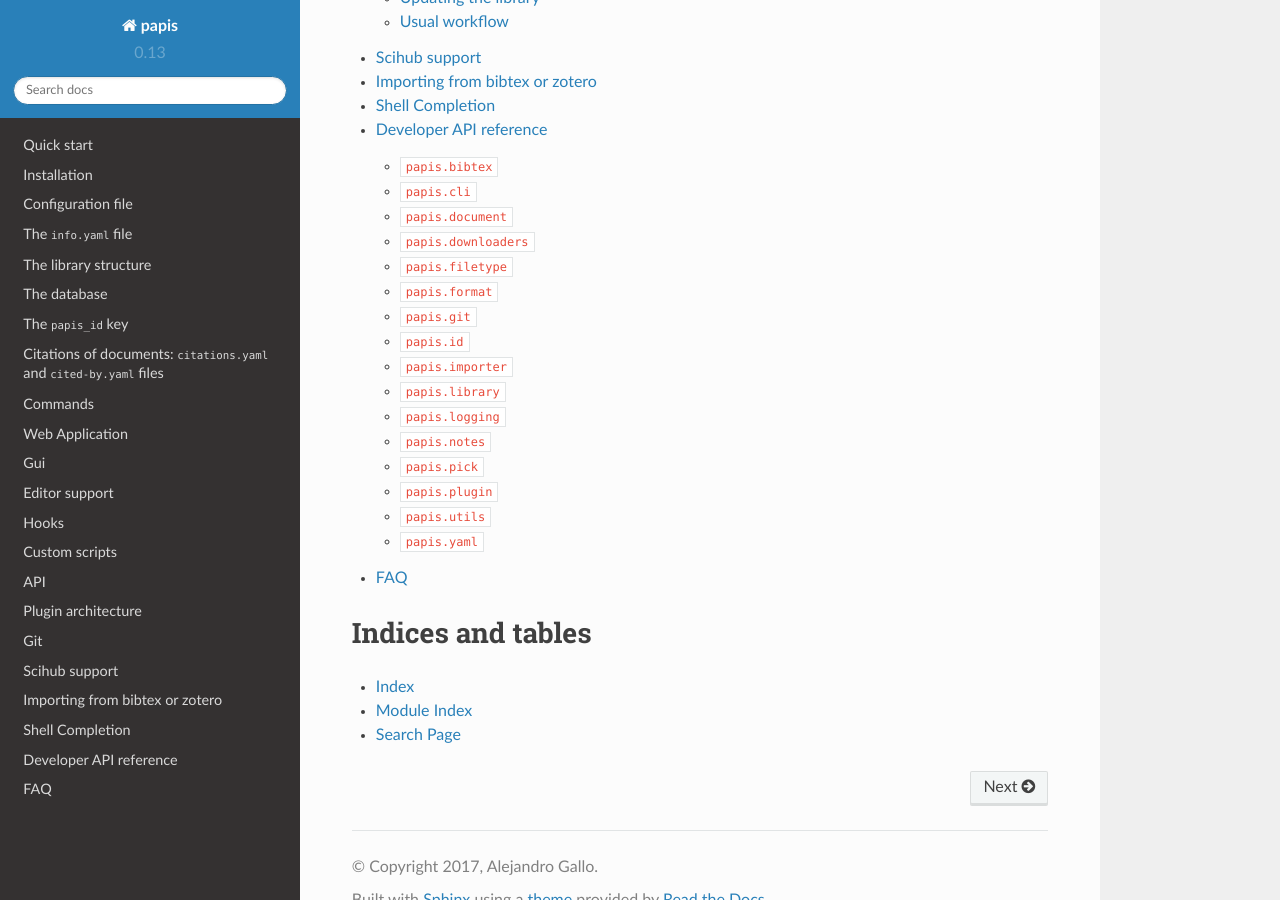
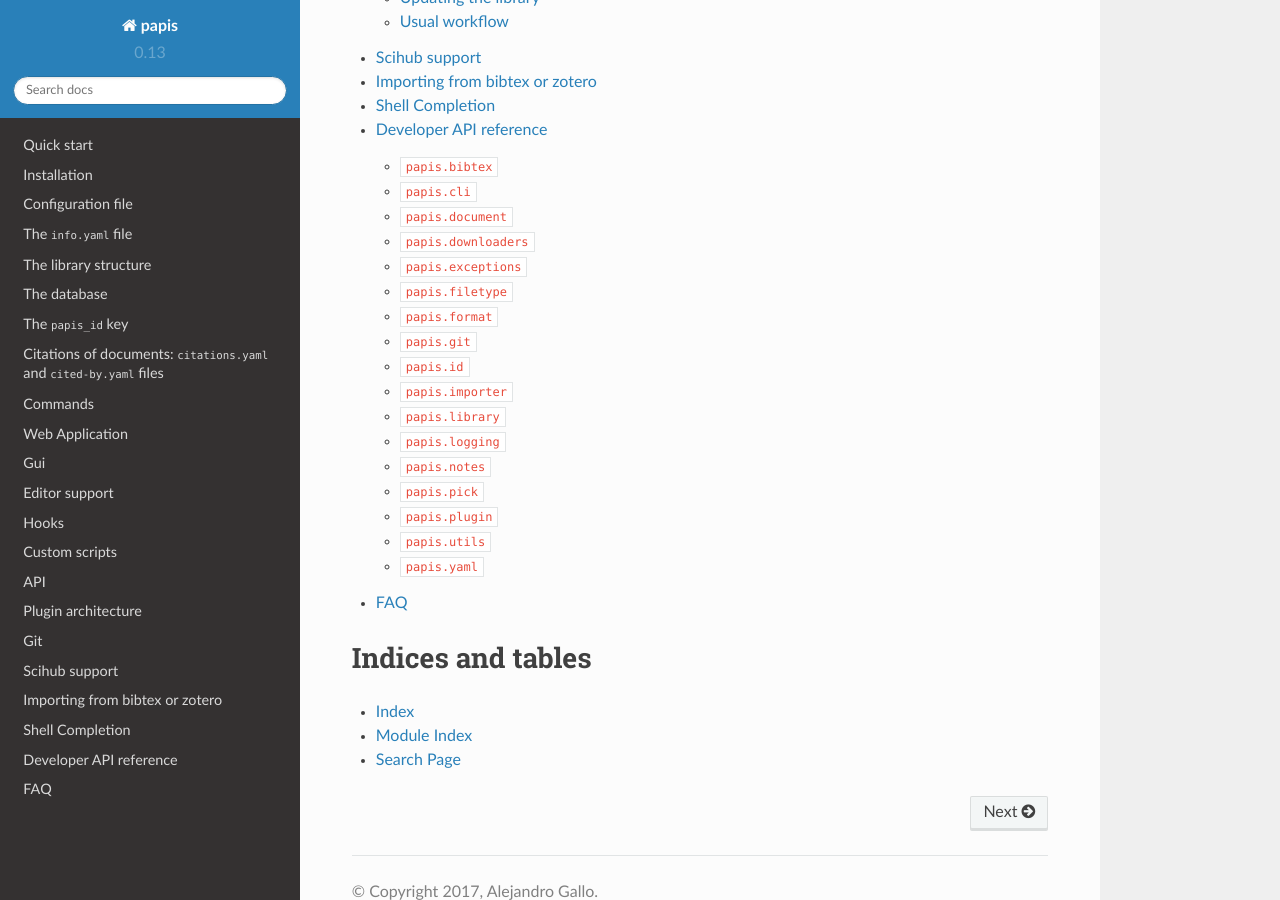
Before and after one commit to papis/papis, a Sphinx documentation site: the page built from doc/source/index.rst, in a window 1280 px wide and 900 px high, scrolled down 2305 px. Built offline with Sphinx 7.4.7 and the Read the Docs theme 2.0.0, drawn with Linux system fonts in a browser that asks for light colours.

Commit message:
docs: add papis.exceptions to the docs

```diff
--- a/doc/source/developer_reference.rst
+++ b/doc/source/developer_reference.rst
@@ -29,6 +29,12 @@
 ^^^^^^^^^^^^^^^^^^^^^
 
 .. automodule:: papis.downloaders
+   :members:
+
+``papis.exceptions``
+^^^^^^^^^^^^^^^^^^^^
+
+.. automodule:: papis.exceptions
    :members:
 
 ``papis.filetype``
```
Also changed, not shown: 1 other file.
